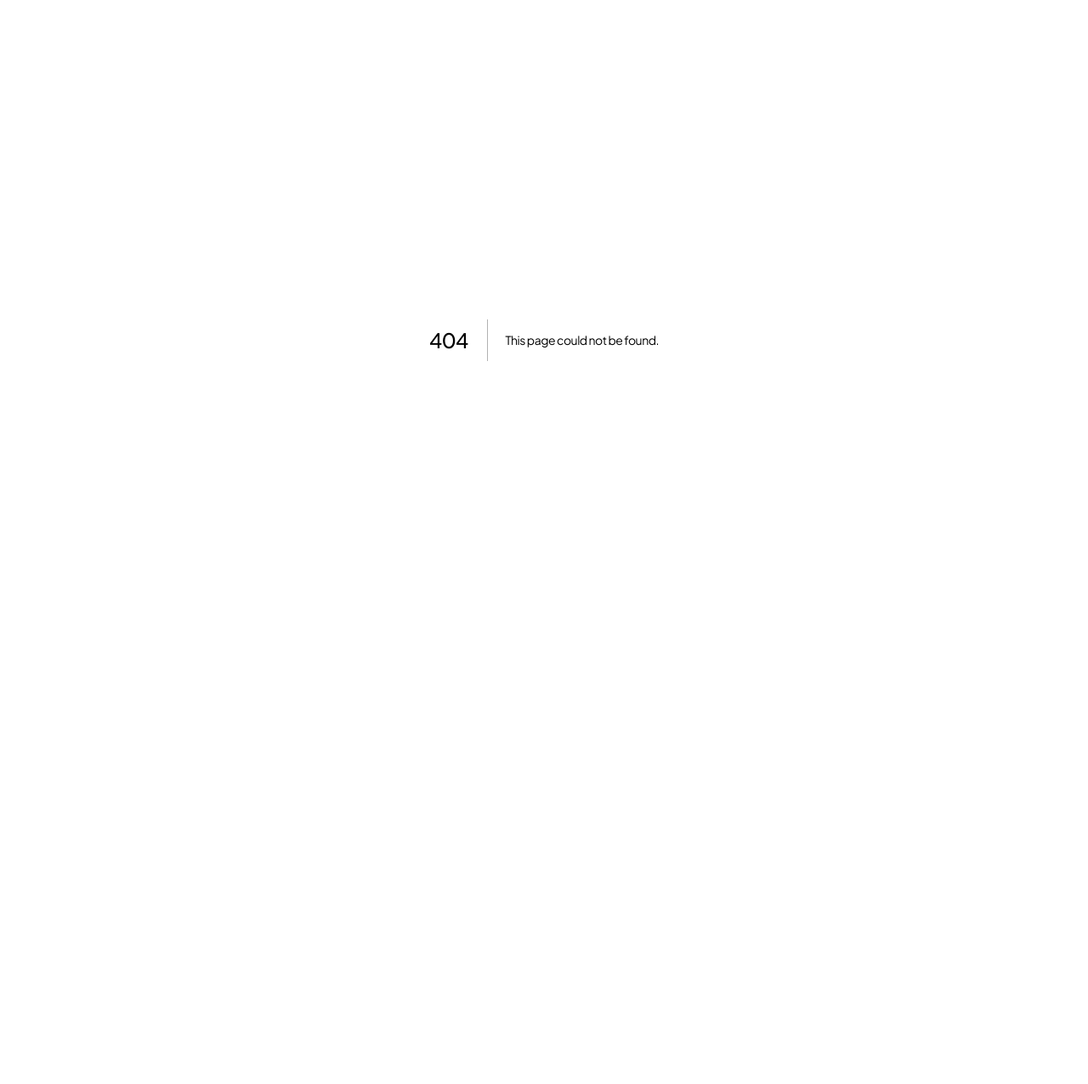
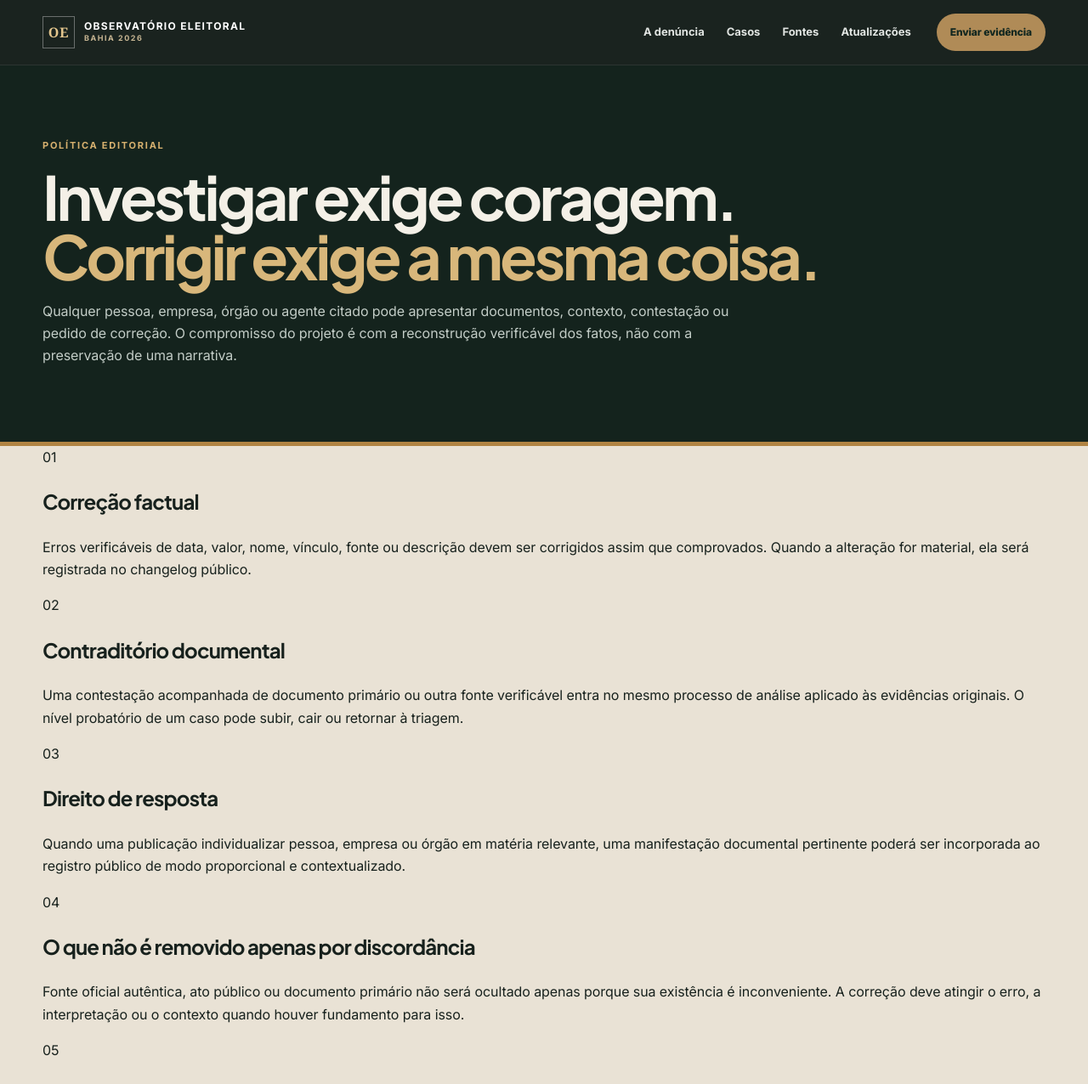
Before and after one commit to davidazevedo/observatorio-eleitoral-ba-2026, a Next.js app: page /correcoes in a window 1280 px wide. Before the commit this address had no page. Shown: the top 1276 px of the page at 85% size. Before the commit the page ends 800 px from the top, so only its background shows below. Built offline with nearby package versions, Linux system fonts and the light colour scheme.

Commit message:
feat: add public changelog and correction policy

```diff
--- /dev/null
+++ b/app/correcoes/page.tsx
@@ -0,0 +1,38 @@
+import Link from 'next/link';
+
+export const metadata = {
+  title: 'Correções, contraditório e direito de resposta | Observatório Eleitoral Bahia 2026',
+  description: 'Política pública para correções, contestação documental, contraditório e direito de resposta.',
+};
+
+export default function CorrectionsPage() {
+  return (
+    <main className="complaint-page">
+      <header className="site-header political-header">
+        <div className="container header-inner">
+          <Link className="brand political-brand" href="/"><span className="brand-mark">OE</span><span className="brand-copy">Observatório Eleitoral<br/><small>Bahia 2026</small></span></Link>
+          <nav className="nav"><Link href="/denuncia">A denúncia</Link><Link href="/casos">Casos</Link><Link href="/fontes">Fontes</Link><Link href="/atualizacoes">Atualizações</Link></nav>
+          <Link className="button compact political-cta" href="/enviar">Enviar evidência</Link>
+        </div>
+      </header>
+
+      <section className="privacy-hero">
+        <div className="container">
+          <p className="eyebrow light">POLÍTICA EDITORIAL</p>
+          <h1>Investigar exige coragem.<br/><em>Corrigir exige a mesma coisa.</em></h1>
+          <p>Qualquer pessoa, empresa, órgão ou agente citado pode apresentar documentos, contexto, contestação ou pedido de correção. O compromisso do projeto é com a reconstrução verificável dos fatos, não com a preservação de uma narrativa.</p>
+        </div>
+      </section>
+
+      <section className="container correction-policy">
+        <article><span>01</span><div><h2>Correção factual</h2><p>Erros verificáveis de data, valor, nome, vínculo, fonte ou descrição devem ser corrigidos assim que comprovados. Quando a alteração for material, ela será registrada no changelog público.</p></div></article>
+        <article><span>02</span><div><h2>Contraditório documental</h2><p>Uma contestação acompanhada de documento primário ou outra fonte verificável entra no mesmo processo de análise aplicado às evidências originais. O nível probatório de um caso pode subir, cair ou retornar à triagem.</p></div></article>
+        <article><span>03</span><div><h2>Direito de resposta</h2><p>Quando uma publicação individualizar pessoa, empresa ou órgão em matéria relevante, uma manifestação documental pertinente poderá ser incorporada ao registro público de modo proporcional e contextualizado.</p></div></article>
+        <article><span>04</span><div><h2>O que não é removido apenas por discordância</h2><p>Fonte oficial autêntica, ato público ou documento primário não será ocultado apenas porque sua existência é inconveniente. A correção deve atingir o erro, a interpretação ou o contexto quando houver fundamento para isso.</p></div></article>
+        <article><span>05</span><div><h2>Como pedir revisão</h2><p>Use o canal de evidências e selecione a categoria <strong>Correção, contraditório ou direito de resposta</strong>. Informe a página/caso a que se refere e anexe os documentos que sustentam o pedido.</p><Link className="button button-gold" href="/enviar">Solicitar revisão documental</Link></div></article>
+      </section>
+
+      <footer className="political-footer"><div className="container footer-top"><div><strong>Observatório Eleitoral Bahia 2026</strong><p>Correção, contraditório e versionamento fazem parte da metodologia.</p></div><div className="footer-signature"><span>Idealização e coordenação</span><strong>David Pereira de Azevedo</strong></div><Link href="/atualizacoes">Ver histórico de mudanças →</Link></div></footer>
+    </main>
+  );
+}
```
